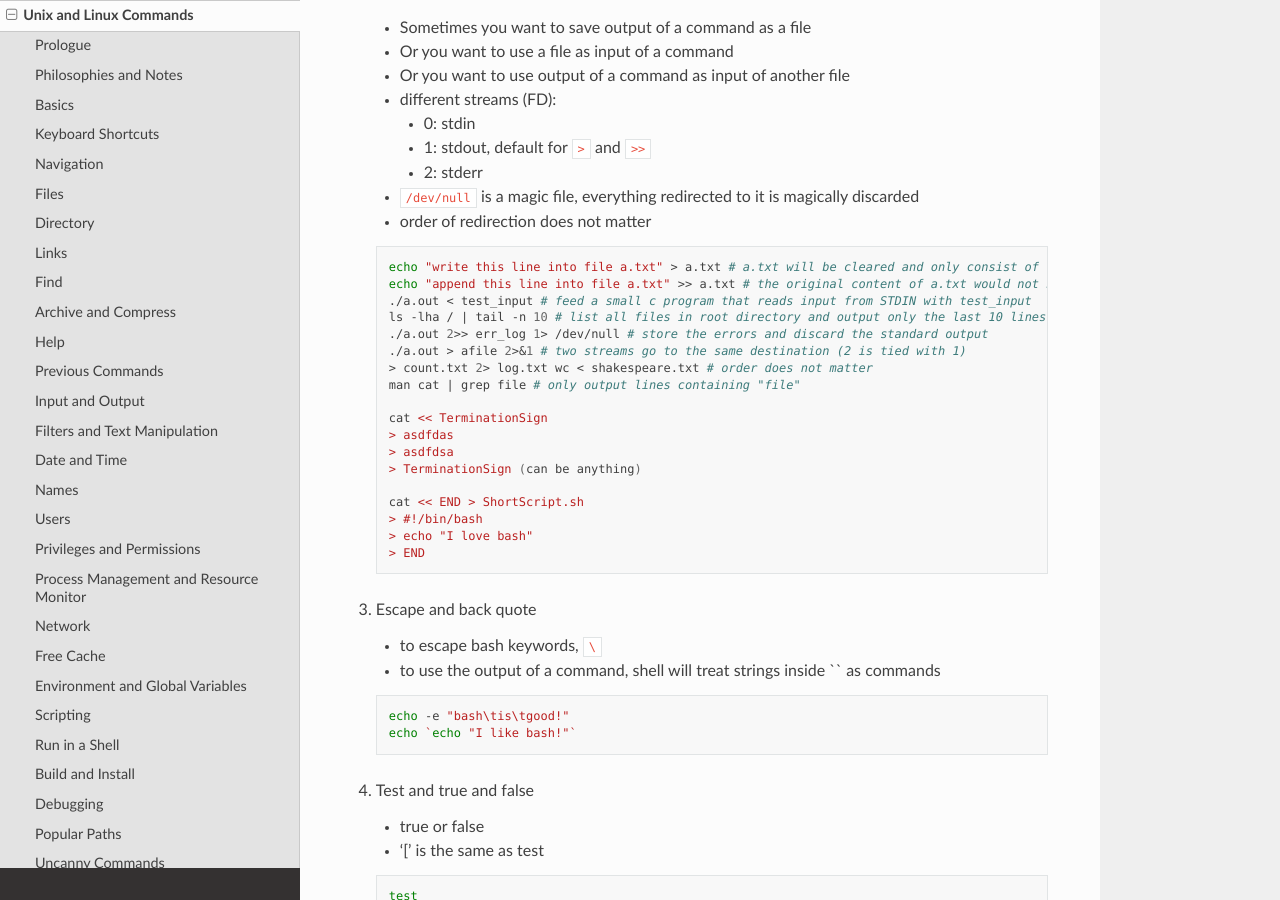
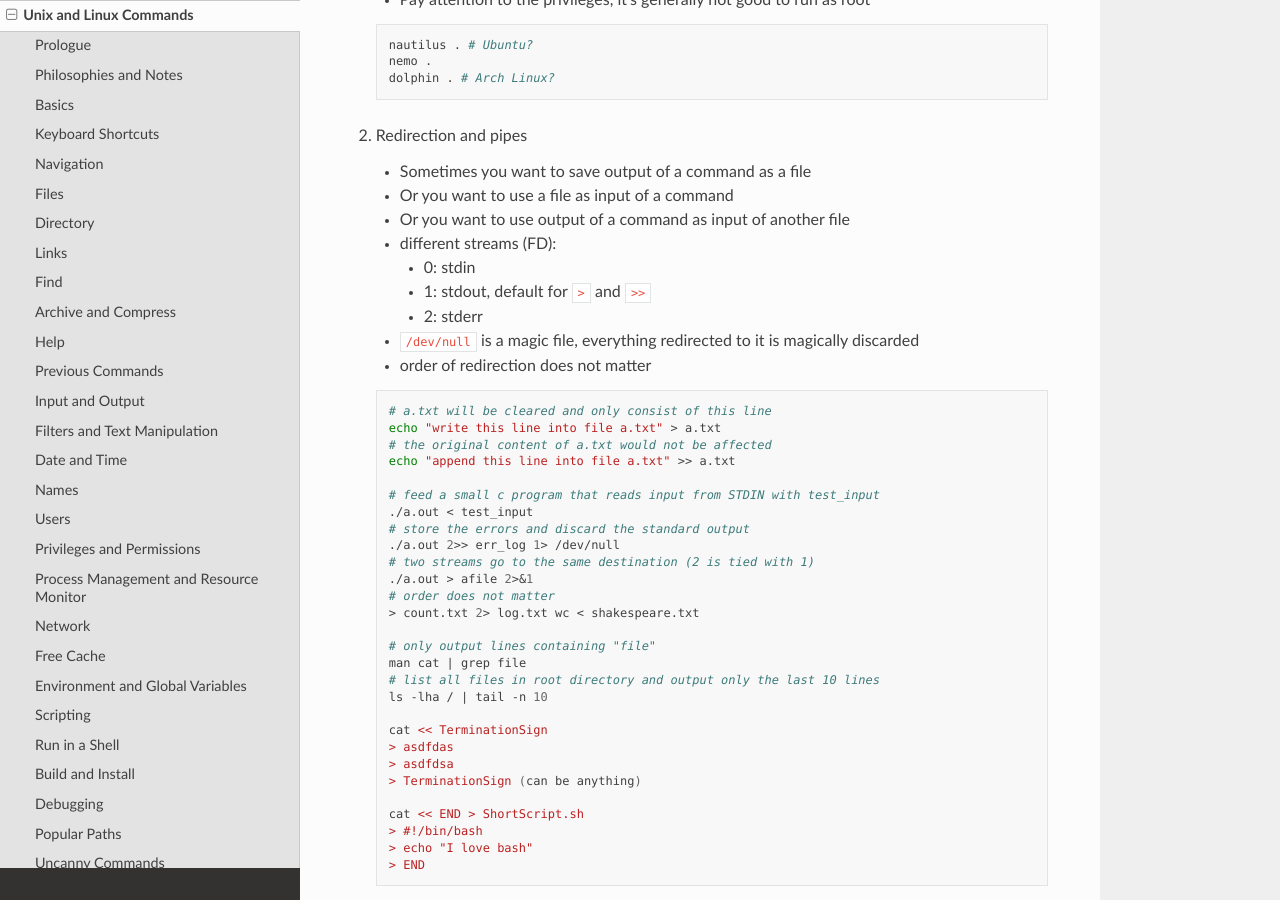
Before and after one commit to snowme34/snowme34.com, a Sphinx documentation site: the page built from docs/source/reference/commands/unix-and-linux-commands.md, in a window 1280 px wide and 900 px high, scrolled down 1319 px. Built offline with Sphinx 7.4.7 and the Read the Docs theme 2.0.0, drawn with Linux system fonts in a browser that asks for light colours; some of the changed text lies outside the part shown.

````diff
--- a/docs/source/reference/commands/unix-and-linux-commands.md
+++ b/docs/source/reference/commands/unix-and-linux-commands.md
@@ -60,14 +65,24 @@ The exit values of commands:
     * order of redirection does not matter
 
     ```bash
-    echo "write this line into file a.txt" > a.txt # a.txt will be cleared and only consist of this line
-    echo "append this line into file a.txt" >> a.txt # the original content of a.txt would not be affected
-    ./a.out < test_input # feed a small c program that reads input from STDIN with test_input
-    ls -lha / | tail -n 10 # list all files in root directory and output only the last 10 lines
-    ./a.out 2>> err_log 1> /dev/null # store the errors and discard the standard output
-    ./a.out > afile 2>&1 # two streams go to the same destination (2 is tied with 1)
-    > count.txt 2> log.txt wc < shakespeare.txt # order does not matter
-    man cat | grep file # only output lines containing "file"
+    # a.txt will be cleared and only consist of this line
+    echo "write this line into file a.txt" > a.txt
+    # the original content of a.txt would not be affected
+    echo "append this line into file a.txt" >> a.txt
+
+    # feed a small c program that reads input from STDIN with test_input
+    ./a.out < test_input
+    # store the errors and discard the standard output
+    ./a.out 2>> err_log 1> /dev/null
+    # two streams go to the same destination (2 is tied with 1)
+    ./a.out > afile 2>&1
+    # order does not matter
+    > count.txt 2> log.txt wc < shakespeare.txt
+
+    # only output lines containing "file"
+    man cat | grep file
+    # list all files in root directory and output only the last 10 lines
+    ls -lha / | tail -n 10
 
     cat << TerminationSign
     > asdfdas
````
Also changed, not shown: other parts of docs/source/reference/commands/unix-and-linux-commands.md (+6 -1 lines).
